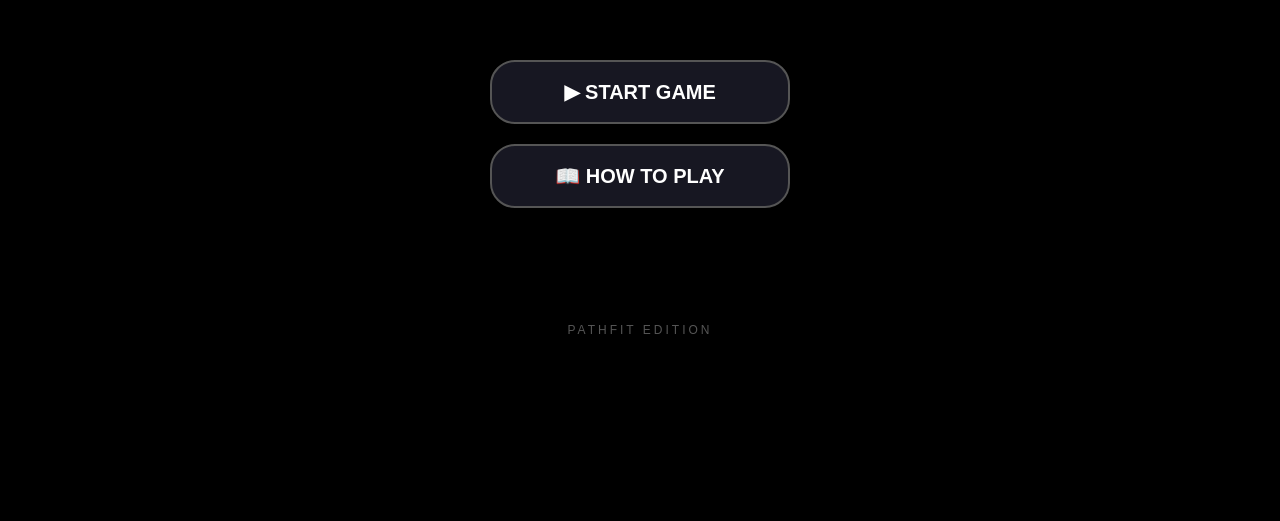
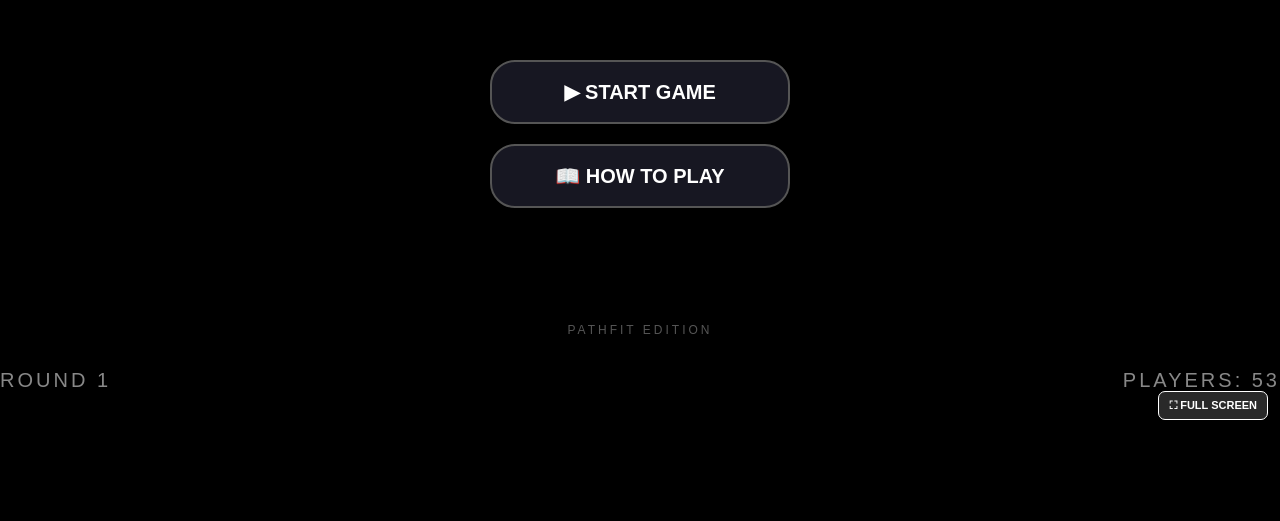
Before and after one commit to ShinyaCoder/PATHFIT-SAYS, a plain HTML site: page index.html in a window 1280 px wide. Shown: the part 431-952 px from the top of the page. Before the commit the page ends 800 px from the top, so only its background shows below. Drawn offline with Linux system fonts and the light colour scheme; no server answers.

Commit message:
Update style.css

```diff
--- a/style.css
+++ b/style.css
@@ -149,7 +149,8 @@ button:hover {
    ========================= */
 
 .game-screen {
-
+    position: relative;
+}
     display: none;
 
     min-height: 100vh;
@@ -158,6 +159,36 @@ button:hover {
 
 }
 
+.game-screen {
+    position: relative;
+}
+
+.fullscreen-button {
+    position: absolute;
+    top: 12px;
+    right: 12px;
+
+    width: auto;
+    padding: 7px 10px;
+
+    border: 1px solid white;
+    border-radius: 7px;
+
+    background: #292929;
+    color: white;
+
+    font-size: 11px;
+    font-weight: bold;
+
+    cursor: pointer;
+
+    z-index: 1000;
+}
+
+.fullscreen-button:hover {
+    background: white;
+    color: black;
+}
 
 /* GAME HEADER */
 
```
